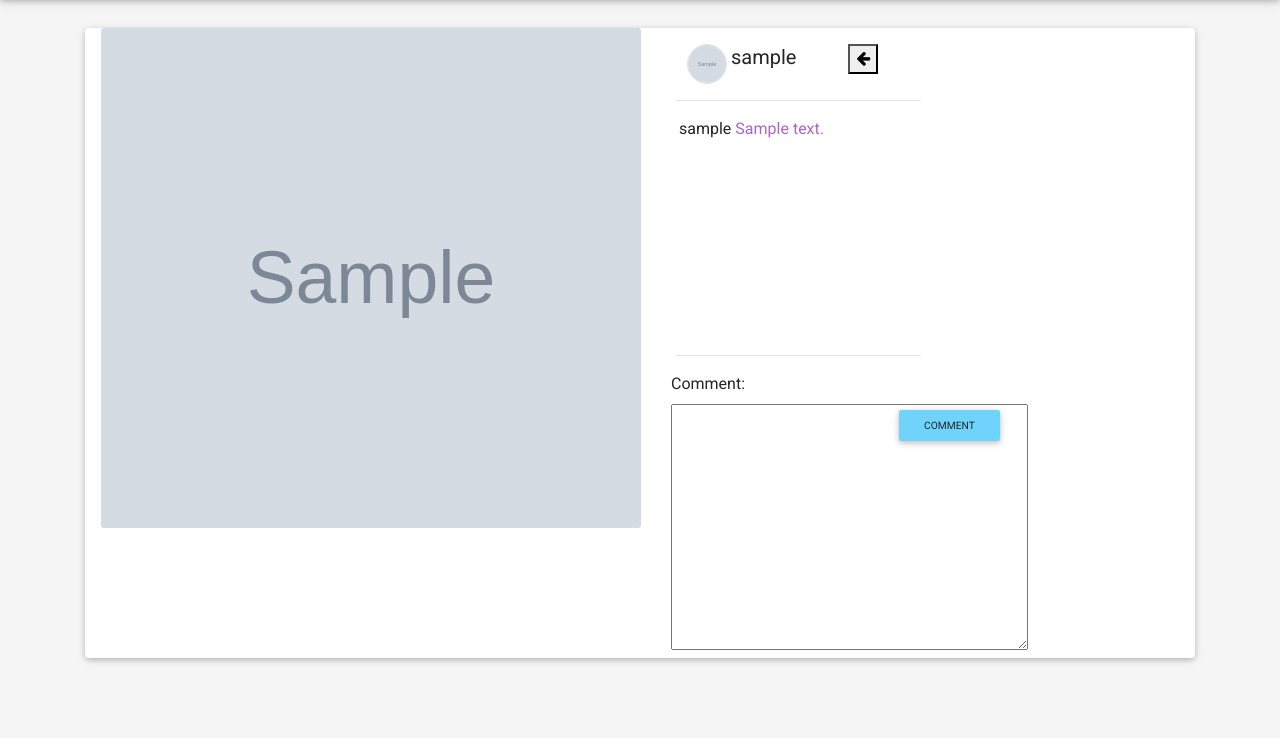
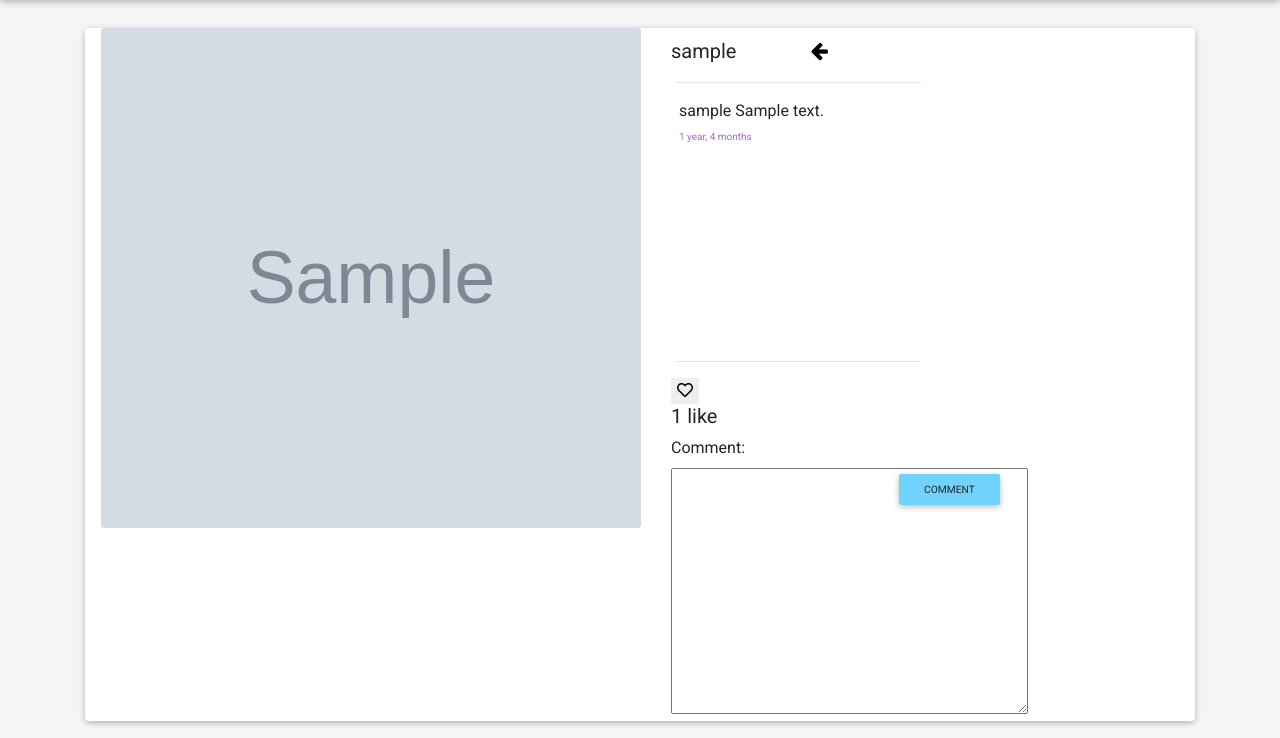
Before and after one commit to alvynah/instagram-clone, a Django app: page /comment/1 in a window 1280 px wide. Shown: the part 62-800 px from the top of the page. Run offline with Django 3.2, Linux system fonts and the light colour scheme; a user stored in the database is signed in; tables that the repository leaves empty hold one stand-in row (values such as "Sample post"); grey boxes marked "Sample" are stand-in pictures; some libraries are stand-ins or nearby versions.

Commit message:
Add like form on comment page

```diff
--- a/insta/templates/instagram/comment.html
+++ b/insta/templates/instagram/comment.html
@@ -6,14 +6,16 @@
                 <img src="{{post.image.url}}" class="card-img">
             </div>
             <div class="col-md-3 mt-2">
-                <img src="{{post.user.profile_pic.url}}" class="rounded-circle border ml-3 mt-2" alt="{{post.user.user.username}}" width="40px" height="40px"> <span class="mt-2" style="font-size:20px">{{post.user.user.username}}</span>
-                <span class="ml-5"><button id="go-back"><i class="fa fa-arrow-left" aria-hidden="true"></i>
-</button></span>
+                {% if post.profile.profile_pic %}
+                <img src="{{post.user.profile_pic.url}}" class="rounded-circle border ml-3 mt-2" alt="{{post.user.user.username}}" width="40px" height="40px">{%endif%} <span class="mt-2" style="font-size:20px">{{post.user.user.username}}</span>
+                <span class="ml-5"><button id="go-back"><i class="fa fa-arrow-left" aria-hidden="true" style="width:50px"></i>
+                </button></span>
 
 
                 <hr style="width:96%"> {% for comment in post.comments.all %}
                 <div class="comment">
-                    <div class="ml-2"><strong>{{ comment.user.user.username }}</strong> <span class="text-secondary">{{comment.comment}}</span>
+                    <div class="ml-2"><strong>{{ comment.user.user.username }}</strong> <span>{{comment.comment}}</span>
+                        <p> <span class="text-secondary" style="text-align:right;font-size:10px;"> {{comment.created_at|timesince}}</span></p>
                     </div>
                 </div>
 
@@ -21,7 +23,14 @@
                 <p class="ml-3">No comments here yet</p>
                 {% endfor %}
                 <hr style="width:96%; margin-top:84%;">
-                <div id="like-section">
+                <div>
+                    <form action="{% url 'LikePost' post_id=post.id %}">
+                        {% csrf_token %}
+                        <button type="submit" name="post_id" value={{post.id}} style="border: 0px;"><i class="far fa-heart"></i></button>
+                    </form>
+                    <h5>{{post.likes.count}} like{{post.likes.count|pluralize}} </h5>
+
+
                 </div>
                 <form class="form" action="{% url 'comment' post_id=post.id %}" method="post" novalidate>
                     {% csrf_token %}
@@ -37,7 +46,6 @@
 
                 </form>
             </div>
-            <div class="col-md-3"></div>
         </div>
     </div>
 </div>
--- a/insta/templates/instagram/profile.html
+++ b/insta/templates/instagram/profile.html
@@ -77,8 +77,8 @@
                         <img src="{{image.image.url}}" alt="{{image.caption}}" class="card-img">
                         <p id="overlay" class="text">
                             <i class="fas fa-heart" style="font-size: 18"></i>
-                            <span>{{image.likes.count}}</span>
-                            <i class="fas fa-comment ml-4"></i> <span>{{image.comments.count}}</span>
+                            <span>{{image.likes.count}} like{{image.likes.count|pluralize}}</span>
+                            <i class="fas fa-comment ml-4"></i> <span>{{image.comments.count}} comment{{image.comments.count|pluralize}}</span>
                         </p>
                     </div>
 
--- a/insta/templates/instagram/updated_profile.html
+++ b/insta/templates/instagram/updated_profile.html
@@ -45,8 +45,8 @@
 
                         <div id="overlay" class="text">
                             <i class="fas fa-heart " style="font-size: 18 "></i>
-                            <span>{{image.likes.count}}</span>
-                            <i class="fas fa-comment ml-4 "></i> <span>{{image.comments.count}}</span>
+                            <span>{{image.likes.count}} like{{image.likes.count|pluralize}} </span>
+                            <i class="fas fa-comment ml-4 "></i> <span>{{image.comments.count}} comment{{image.comments.count|pluralize}}</span>
                         </div>
 
                     </div>
--- a/insta/views.py
+++ b/insta/views.py
@@ -95,6 +95,8 @@ def like_post(request,post_id):
 
 @login_required
 def search_results(request):
+    posts=Post.objects.all()
+
     if 'search_profile' in request.GET and request.GET["search_profile"]:
         search_term = request.GET.get("search_profile")
         searched_profiles = Profile.search_profile(search_term)
@@ -103,7 +105,7 @@ def search_results(request):
         return render(request, 'instagram/search_results.html', {"message":message,"profiles": searched_profiles})
     else:
         message = "You haven't searched for any profile"
-    return render(request, 'instagram/search_results.html', {'message': message})
+    return render(request, 'instagram/search_results.html', {'message': message,'posts':posts})
 
 @login_required()
 def profile(request, username):
--- a/static/css/profile.css
+++ b/static/css/profile.css
@@ -50,3 +50,12 @@ a.btn.btn-sm.editProfile.mr-3 {
 #overlay i {
     color: black;
 }
+
+#go-back {
+    background-color: transparent !important;
+    border: none !important;
+}
+
+i.fa.fa-arrow-left {
+    font-size: 20px !important;
+}
```
